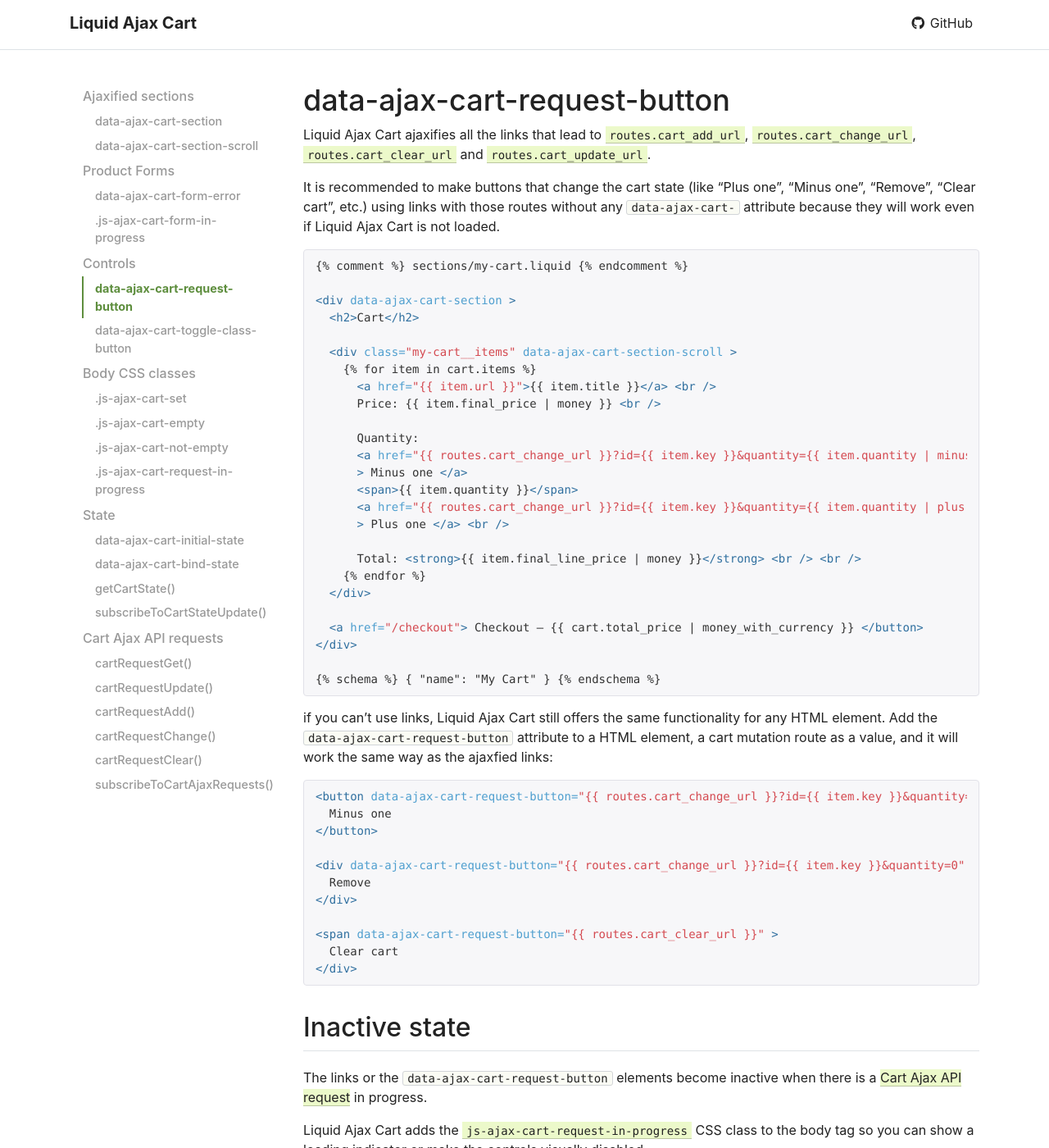
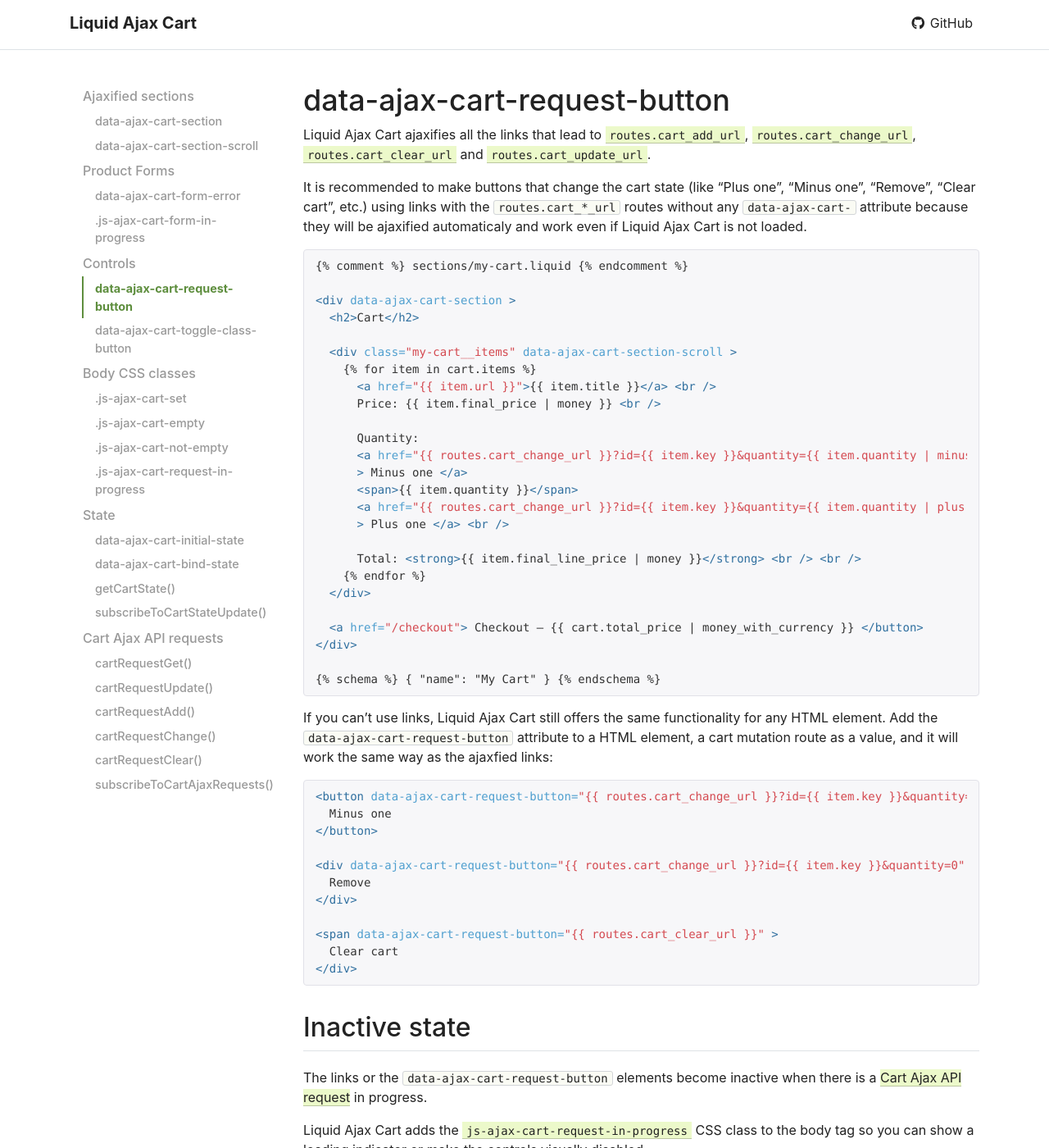
Before and after one commit to EvgeniyMukhamedjanov/liquid-ajax-cart, a Jekyll site: the page built from docs/reference/data-ajax-cart-request-button.md, in a window 1280 px wide and 1400 px high. Shown: the whole window at 82% size. Built offline with Jekyll 4.4.1, drawn with Linux system fonts in a browser that asks for light colours; nearby versions of some CDN libraries; our own code applies the rules of GitHub Pages for plain Markdown files; a script that is not in the unit is left out.

Commit message:
Update data-ajax-cart-request-button.md

````diff
--- a/docs/reference/data-ajax-cart-request-button.md
+++ b/docs/reference/data-ajax-cart-request-button.md
@@ -2,11 +2,11 @@
 
 Liquid Ajax Cart ajaxifies all the links that lead to [`routes.cart_add_url`](https://shopify.dev/api/liquid/objects/routes#routes-cart_add_url), [`routes.cart_change_url`](https://shopify.dev/api/liquid/objects/routes#routes-cart_change_url), [`routes.cart_clear_url`](https://shopify.dev/api/liquid/objects/routes#routes-cart_clear_url) and [`routes.cart_update_url`](https://shopify.dev/api/liquid/objects/routes#routes-cart_update_url).
 
-It is recommended to make buttons that change the cart state (like "Plus one", "Minus one", "Remove", "Clear cart", etc.) using links with those routes without any `data-ajax-cart-` attribute because they will work even if Liquid Ajax Cart is not loaded.
+It is recommended to make buttons that change the cart state (like "Plus one", "Minus one", "Remove", "Clear cart", etc.) using links with the `routes.cart_*_url` routes without any `data-ajax-cart-` attribute because they will be ajaxified automaticaly and work even if Liquid Ajax Cart is not loaded.
 
 {% include code/section.html %}
 
-if you can't use links, Liquid Ajax Cart still offers the same functionality for any HTML element. Add the `data-ajax-cart-request-button` attribute to a HTML element, a cart mutation route as a value, and it will work the same way as the ajaxfied links:
+If you can't use links, Liquid Ajax Cart still offers the same functionality for any HTML element. Add the `data-ajax-cart-request-button` attribute to a HTML element, a cart mutation route as a value, and it will work the same way as the ajaxfied links:
 
 {% raw %}
 ```html
````
